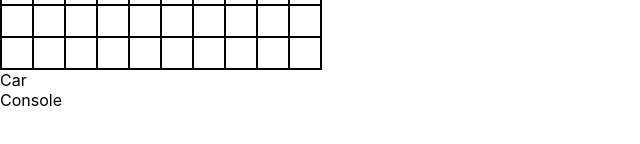
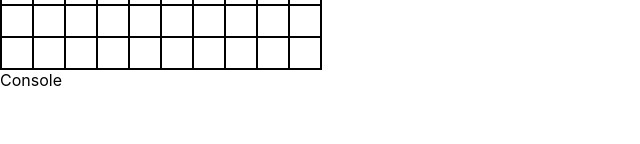
Before and after one commit to Mirzamorph/mars-rover, a React (Create React App) app: page / in a window 1280 px wide. Shown: the part 252-396 px from the top of the page, without its empty margins (0-640 px from the left). Built offline with nearby package versions, Linux system fonts and the light colour scheme.

Commit message:
added rover on grid

```diff
--- a/src/App.js
+++ b/src/App.js
@@ -5,8 +5,10 @@ import {defaultGridSize} from './config'
 export default function App() {
     return (
         <>
-            <Grid gridCount={defaultGridSize}/>
-            <div>Car</div>
+            <div className="container">
+                <Grid gridCount={defaultGridSize}/>
+                <div className="rover">Car</div>
+            </div>
             <div>Console</div>
         </>
     )
--- a/src/index.css
+++ b/src/index.css
@@ -7,12 +7,16 @@ body {
   -moz-osx-font-smoothing: grayscale;
 }
 
+.container {
+  position: relative;
+  width: max-content;
+  overflow: hidden;
+}
 
 .grid {
   position: relative;
   display: flex;
   flex-direction: column;
-  width: max-content;
   border: 0.5px solid #000;
 }
 
@@ -26,3 +30,9 @@ body {
   height: 30px;
   border: 0.5px solid #000;
 }
+
+.rover {
+  position: absolute;
+  width: 30px;
+  height: 30px;
+}
```
